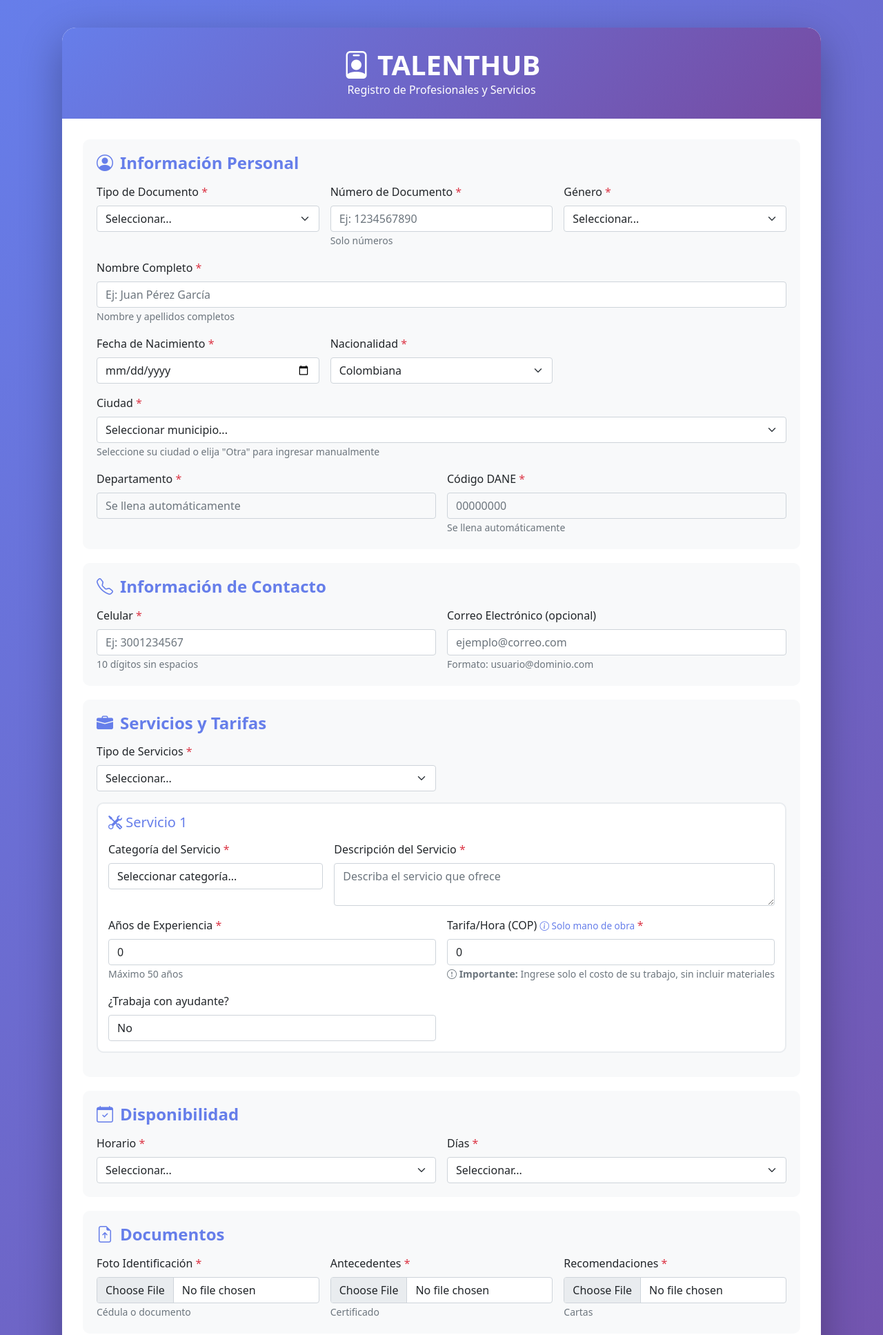
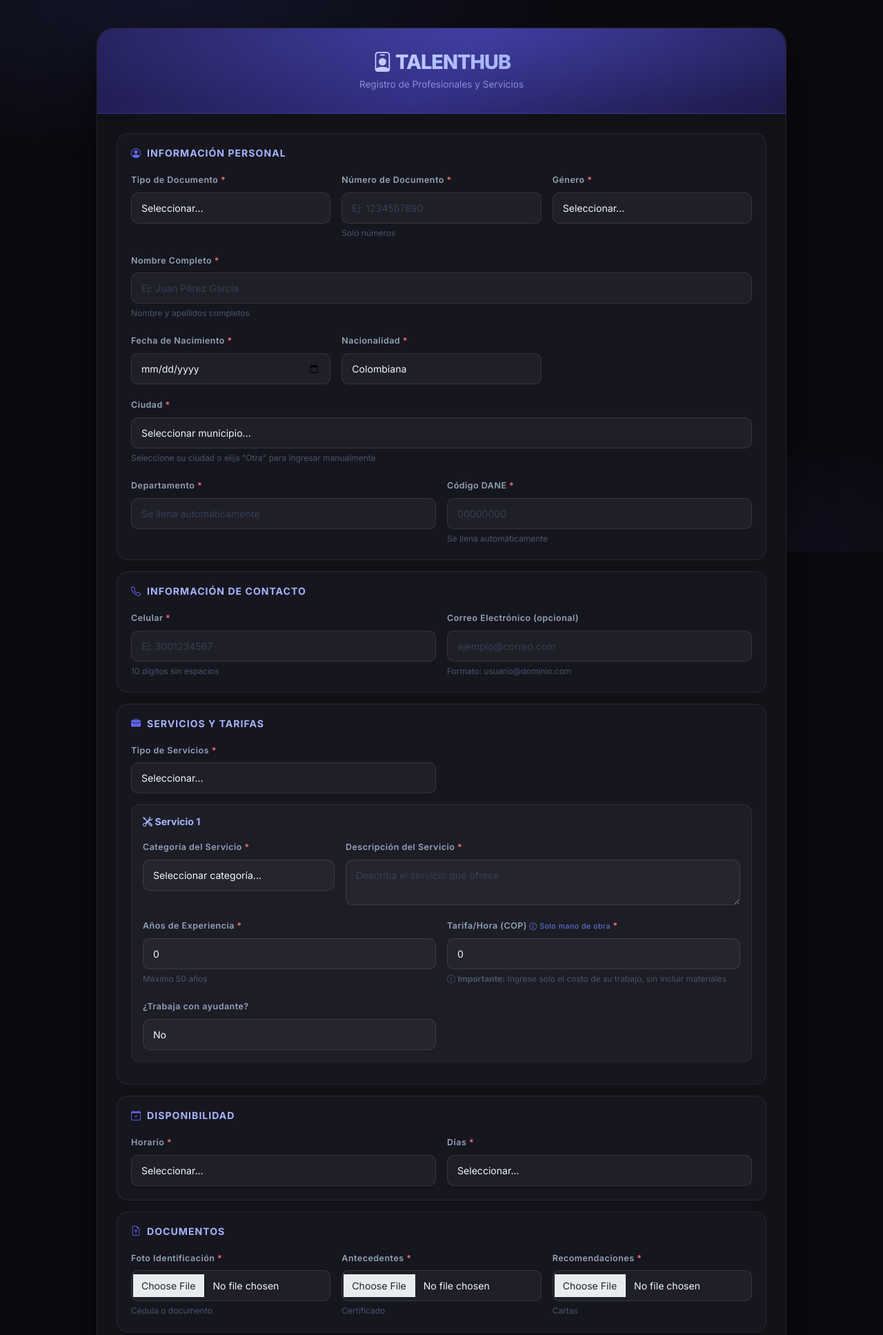
Before and after one commit to JhonieR9/app_servicios, a FastAPI app: page /trabajador/registro in a window 1280 px wide. Shown: the top 1935 px of the page at 69% size. Run offline with FastAPI, Linux system fonts and the light colour scheme.

Commit message:
Rediseno premium formulario registro trabajador - dark theme elegante

```diff
--- a/templates/trabajadores/registro_trabajador.html
+++ b/templates/trabajadores/registro_trabajador.html
@@ -4,85 +4,196 @@
     <meta charset="UTF-8">
     <meta name="viewport" content="width=device-width, initial-scale=1.0">
     <meta http-equiv="Cache-Control" content="no-cache, no-store, must-revalidate">
-    <meta http-equiv="Pragma" content="no-cache">
-    <meta http-equiv="Expires" content="0">
-    <title>Registro de Talentos - TalentHub</title>
+    <title>Registro de Profesionales - TalentHub</title>
     <link href="https://cdn.jsdelivr.net/npm/bootstrap@5.1.3/dist/css/bootstrap.min.css" rel="stylesheet">
     <link rel="stylesheet" href="https://cdn.jsdelivr.net/npm/bootstrap-icons@1.8.1/font/bootstrap-icons.css">
+    <link rel="preconnect" href="https://fonts.googleapis.com">
+    <link href="https://fonts.googleapis.com/css2?family=Inter:wght@400;500;600;700;800&display=swap" rel="stylesheet">
     <style>
+        :root {
+            --purple: #6366f1;
+            --purple-dark: #4f46e5;
+            --dark: #0a0a0f;
+            --card: #111118;
+            --card2: #16161f;
+            --border: rgba(255,255,255,0.08);
+            --text: #f1f5f9;
+            --muted: #64748b;
+        }
+
+        * { box-sizing: border-box; }
+
         body {
-            background: linear-gradient(135deg, #667eea 0%, #764ba2 100%);
+            font-family: 'Inter', sans-serif;
+            background: var(--dark);
             min-height: 100vh;
             padding: 20px 0;
+            color: var(--text);
         }
+
+        /* Fondo mesh */
+        body::before {
+            content: '';
+            position: fixed; inset: 0; z-index: 0; pointer-events: none;
+            background:
+                radial-gradient(ellipse 80% 50% at 20% 0%, rgba(99,102,241,0.12) 0%, transparent 60%),
+                radial-gradient(ellipse 60% 40% at 80% 100%, rgba(139,92,246,0.08) 0%, transparent 60%);
+        }
+
         .main-container {
-            background: white;
-            border-radius: 20px;
-            box-shadow: 0 20px 60px rgba(0,0,0,0.3);
+            background: var(--card);
+            border: 1px solid var(--border);
+            border-radius: 24px;
+            box-shadow: 0 32px 64px rgba(0,0,0,0.5);
             padding: 0;
             margin: 20px auto;
-            max-width: 1100px;
+            max-width: 1000px;
+            position: relative; z-index: 1;
         }
+
         .header {
-            background: linear-gradient(135deg, #667eea 0%, #764ba2 100%);
+            background: linear-gradient(135deg, #1e1b4b 0%, #312e81 50%, #1e1b4b 100%);
+            border-bottom: 1px solid rgba(99,102,241,0.3);
             color: white;
-            padding: 30px;
-            border-radius: 20px 20px 0 0;
+            padding: 32px 30px;
+            border-radius: 24px 24px 0 0;
             text-align: center;
+            position: relative; overflow: hidden;
+        }
+        .header::before {
+            content: '';
+            position: absolute; inset: 0;
+            background: radial-gradient(ellipse 80% 100% at 50% 0%, rgba(99,102,241,0.3), transparent);
         }
         .header h1 {
-            font-size: 2.5rem;
-            font-weight: 700;
-            margin: 0;
+            font-size: 1.8rem; font-weight: 800;
+            letter-spacing: -1px; margin: 0;
+            position: relative; z-index: 1;
+            background: linear-gradient(135deg, #fff 0%, #a5b4fc 60%, #c4b5fd 100%);
+            -webkit-background-clip: text; -webkit-text-fill-color: transparent;
         }
-        .form-content {
-            padding: 30px;
+        .header p {
+            position: relative; z-index: 1;
+            color: rgba(165,180,252,0.7); font-size: 0.85rem; margin-top: 4px;
         }
+
+        .form-content { padding: 28px; }
+
         .section {
-            background: #f8f9fa;
+            background: var(--card2);
+            border: 1px solid var(--border);
             padding: 20px;
-            border-radius: 10px;
-            margin-bottom: 20px;
+            border-radius: 16px;
+            margin-bottom: 16px;
         }
         .section-title {
-            color: #667eea;
-            font-weight: 700;
-            margin-bottom: 15px;
-            display: flex;
-            align-items: center;
-            gap: 10px;
+            color: #a5b4fc;
+            font-weight: 700; font-size: 0.88rem;
+            margin-bottom: 16px;
+            display: flex; align-items: center; gap: 8px;
+            text-transform: uppercase; letter-spacing: 1px;
         }
+        .section-title i { color: var(--purple); }
+
         .habilidad-box {
-            background: white;
-            border: 2px solid #e9ecef;
-            border-radius: 10px;
-            padding: 15px;
-            margin-bottom: 15px;
+            background: rgba(255,255,255,0.03);
+            border: 1px solid var(--border);
+            border-radius: 12px;
+            padding: 16px;
+            margin-bottom: 12px;
         }
         .habilidad-box h5 {
-            color: #667eea;
-            margin-bottom: 15px;
+            color: #a5b4fc; font-size: 0.88rem;
+            margin-bottom: 14px; font-weight: 700;
         }
+
+        /* Inputs */
+        .form-control, .form-select {
+            background: rgba(255,255,255,0.04) !important;
+            border: 1px solid rgba(255,255,255,0.1) !important;
+            border-radius: 10px !important;
+            color: var(--text) !important;
+            font-family: 'Inter', sans-serif;
+            font-size: 0.88rem;
+            padding: 11px 14px;
+            transition: all 0.2s;
+        }
+        .form-control:focus, .form-select:focus {
+            border-color: rgba(99,102,241,0.5) !important;
+            background: rgba(99,102,241,0.04) !important;
+            box-shadow: 0 0 0 3px rgba(99,102,241,0.1) !important;
+            color: var(--text) !important;
+        }
+        .form-control::placeholder { color: #334155 !important; }
+        .form-select option { background: #1e1e2e; color: var(--text); }
+
+        .form-label { color: #94a3b8; font-size: 0.78rem; font-weight: 600; letter-spacing: 0.5px; }
+
+        .required-label::after { content: " *"; color: #f87171; }
+
+        /* Botón submit */
         .btn-primary-custom {
-            background: linear-gradient(135deg, #667eea, #764ba2);
-            border: none;
-            color: white;
-            padding: 12px 30px;
-            border-radius: 8px;
-            font-weight: 600;
+            background: linear-gradient(135deg, #4f46e5, #7c3aed);
+            border: none; color: white;
+            padding: 14px 32px; border-radius: 12px;
+            font-weight: 700; font-size: 0.95rem;
+            font-family: 'Inter', sans-serif;
+            box-shadow: 0 4px 16px rgba(99,102,241,0.3);
+            transition: all 0.2s;
         }
         .btn-primary-custom:hover {
             transform: translateY(-2px);
-            box-shadow: 0 5px 15px rgba(102, 126, 234, 0.4);
+            box-shadow: 0 8px 24px rgba(99,102,241,0.4);
+            color: white;
         }
-        .required-label::after {
-            content: " *";
-            color: #dc3545;
+        .btn-primary-custom:disabled { opacity: 0.5; transform: none; }
+
+        /* Botón reset */
+        .btn-secondary {
+            background: rgba(255,255,255,0.06) !important;
+            border: 1px solid rgba(255,255,255,0.1) !important;
+            color: #94a3b8 !important;
+            border-radius: 12px !important;
+            font-family: 'Inter', sans-serif;
+        }
+        .btn-secondary:hover { background: rgba(255,255,255,0.1) !important; color: var(--text) !important; }
+
+        /* Botón agregar servicio */
+        .btn-outline-primary {
+            border-color: rgba(99,102,241,0.4) !important;
+            color: #a5b4fc !important;
+            border-radius: 10px !important;
+            font-family: 'Inter', sans-serif;
+            font-size: 0.85rem;
+        }
+        .btn-outline-primary:hover {
+            background: rgba(99,102,241,0.1) !important;
+            border-color: rgba(99,102,241,0.6) !important;
         }
 
-        .form-control:focus, .form-select:focus {
-            border-color: #667eea;
-            box-shadow: 0 0 0 0.2rem rgba(102, 126, 234, 0.15);
+        /* Checkbox */
+        .form-check-input:checked { background-color: var(--purple); border-color: var(--purple); }
+        .form-check-label { color: #94a3b8; font-size: 0.85rem; }
+
+        /* Alert info */
+        .alert-info {
+            background: rgba(99,102,241,0.1) !important;
+            border: 1px solid rgba(99,102,241,0.2) !important;
+            color: #a5b4fc !important;
+            border-radius: 10px;
+        }
+
+        /* Small text */
+        .text-muted { color: #475569 !important; font-size: 0.75rem; }
+
+        /* Admin link */
+        .text-center a { color: #475569 !important; font-size: 0.78rem; }
+        .text-center a:hover { color: #64748b !important; }
+
+        @media (max-width: 768px) {
+            .main-container { margin: 10px; }
+            .form-content { padding: 16px; }
+            .header h1 { font-size: 1.4rem; }
         }
 
 
```
